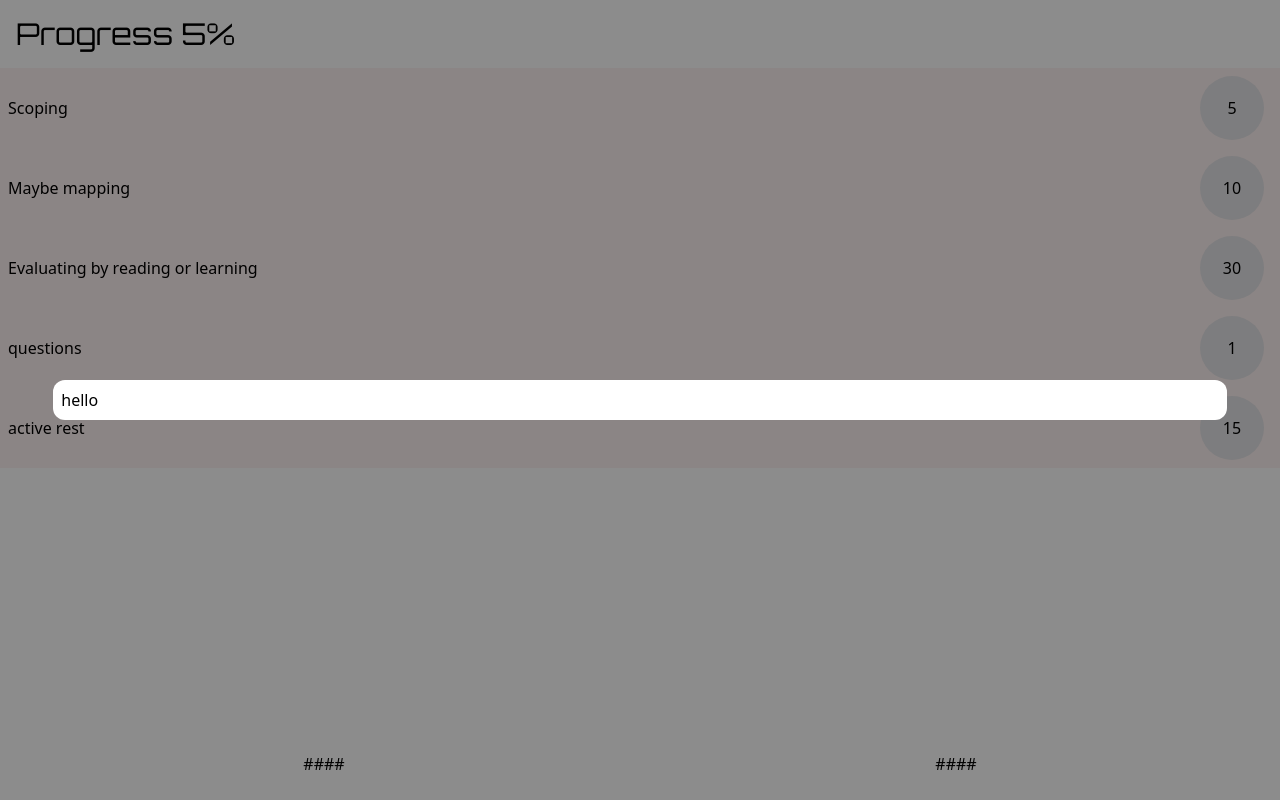
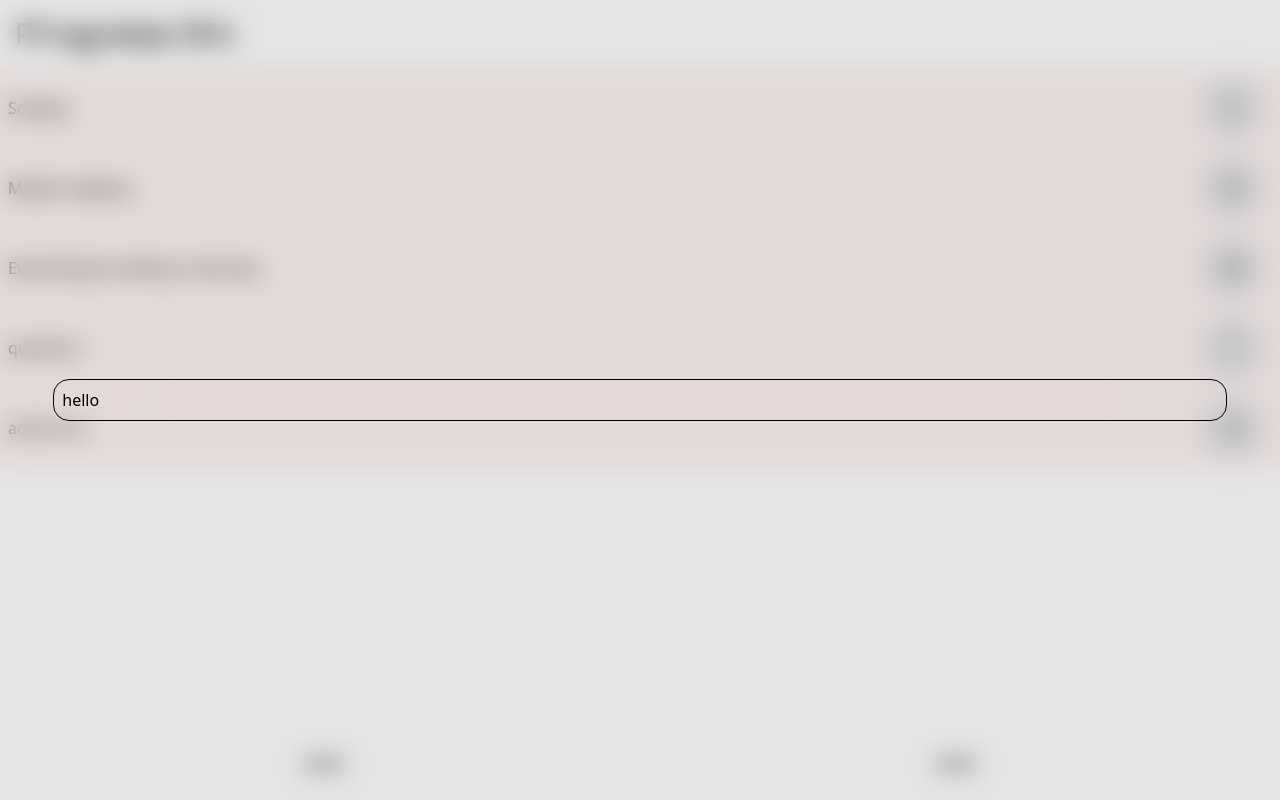
Before and after one commit to Scapy47/Spark, a React (Vite) app: page / in a window 1280 px wide. Both pictures are taken after a click on the button "10". Built offline with nearby package versions, Linux system fonts and the light colour scheme.

Commit message:
DIALOG IS NOW READY WORKING AND BETTER

```diff
--- a/dev-dist/sw.js
+++ b/dev-dist/sw.js
@@ -85,7 +85,7 @@ define(['./workbox-9637eeee'], (function (workbox) { 'use strict';
     "revision": "3ca0b8505b4bec776b69afdba2768812"
   }, {
     "url": "index.html",
-    "revision": "0.ogkoa698ah"
+    "revision": "0.6vl6ekabk6"
   }], {});
   workbox.cleanupOutdatedCaches();
   workbox.registerRoute(new workbox.NavigationRoute(workbox.createHandlerBoundToURL("index.html"), {
--- a/src/components/DiaLog.jsx
+++ b/src/components/DiaLog.jsx
@@ -4,23 +4,34 @@ import PropTypes from 'prop-types'
 
 const DiaLog = ({ children, open }) => {
     const dialogRef = useRef(null)
-    const toggle = () => {
-        dialogRef.current.hasAttribute("open") ? dialogRef.current.close()
-            : dialogRef.current.showModal()
-    }
+    // const toggle = () => {
+    //     dialogRef.current.hasAttribute("open") ? dialogRef.current.close()
+    //         : dialogRef.current.showModal()
+    // }
 
     useEffect(() => {
         open ? dialogRef.current.showModal() : dialogRef.current.close()
     }, [open])
 
     return (
-        <dialog className="rounded-xl p-2 select-none w-11/12 backdrop:bg-black backdrop:opacity-45"
+        <dialog className="select-none p-2 border border-black rounded-2xl backdrop-blur-3xl w-11/12 backdrop:backdrop-blur-md bg-transparent"
             ref={dialogRef}
-            onClick={(e) => e.currentTarget === e.target && toggle()}
+            onClick={(e) => {
+                const Dimensions = e.currentTarget.getBoundingClientRect()
+                if (
+                    e.clientX < Dimensions.left ||
+                    e.clientX > Dimensions.right ||
+                    e.clientY < Dimensions.top ||
+                    e.clientY > Dimensions.bottom
+                    // TODO ; how this is working
+                ) {
+                    e.target.close()
+                }
+                // console.log(e.currentTarget.getBoundingClientRect())
+                // console.log(`x: ${e.clientX} Y: ${e.clientY}`)
+            }}
         >
-            <div>
-                {children}
-            </div>
+            {children}
         </dialog>
     )
 }
```
Also changed, not shown: 1 other file (tests, documents, lock files or other folders).
